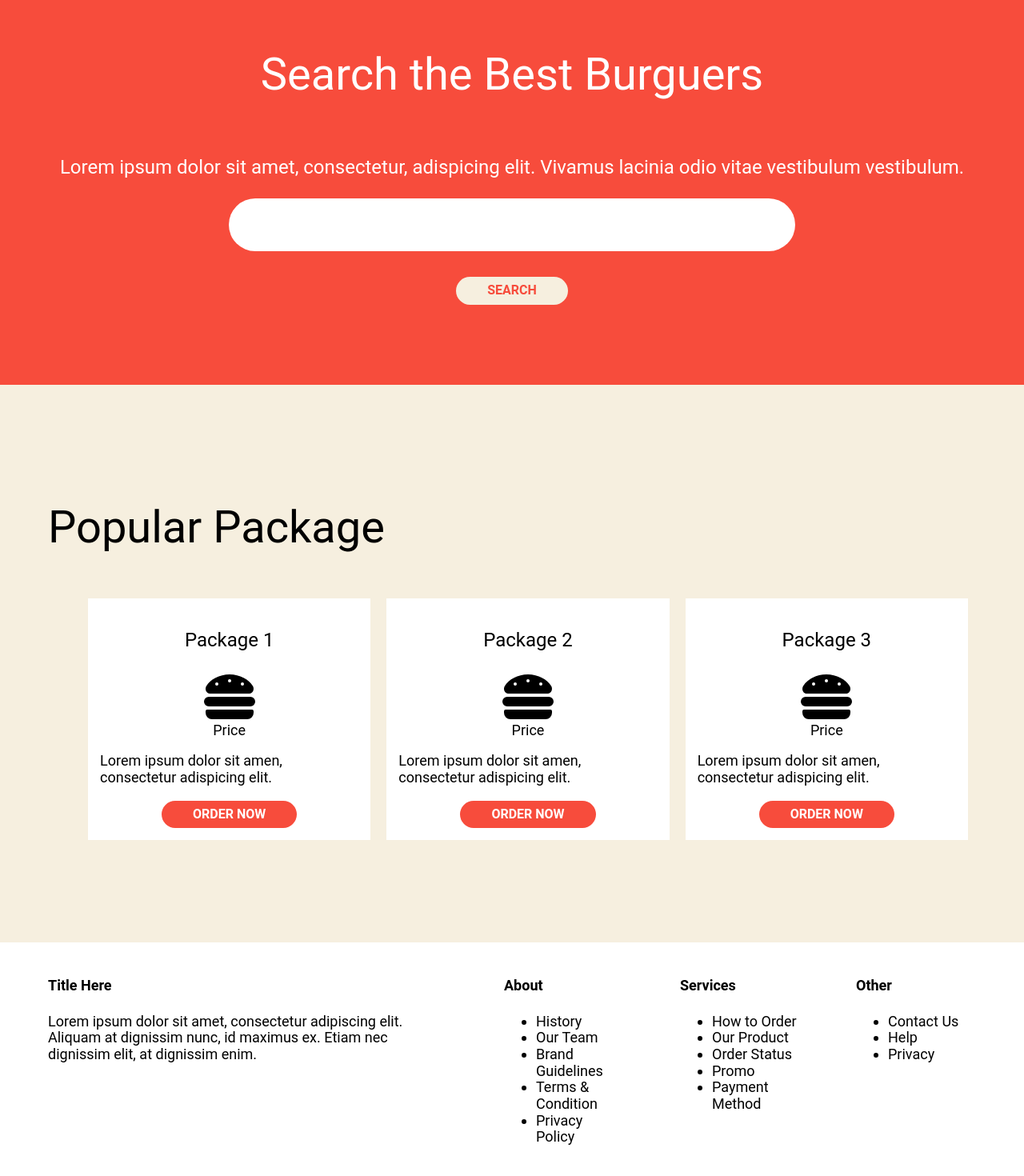
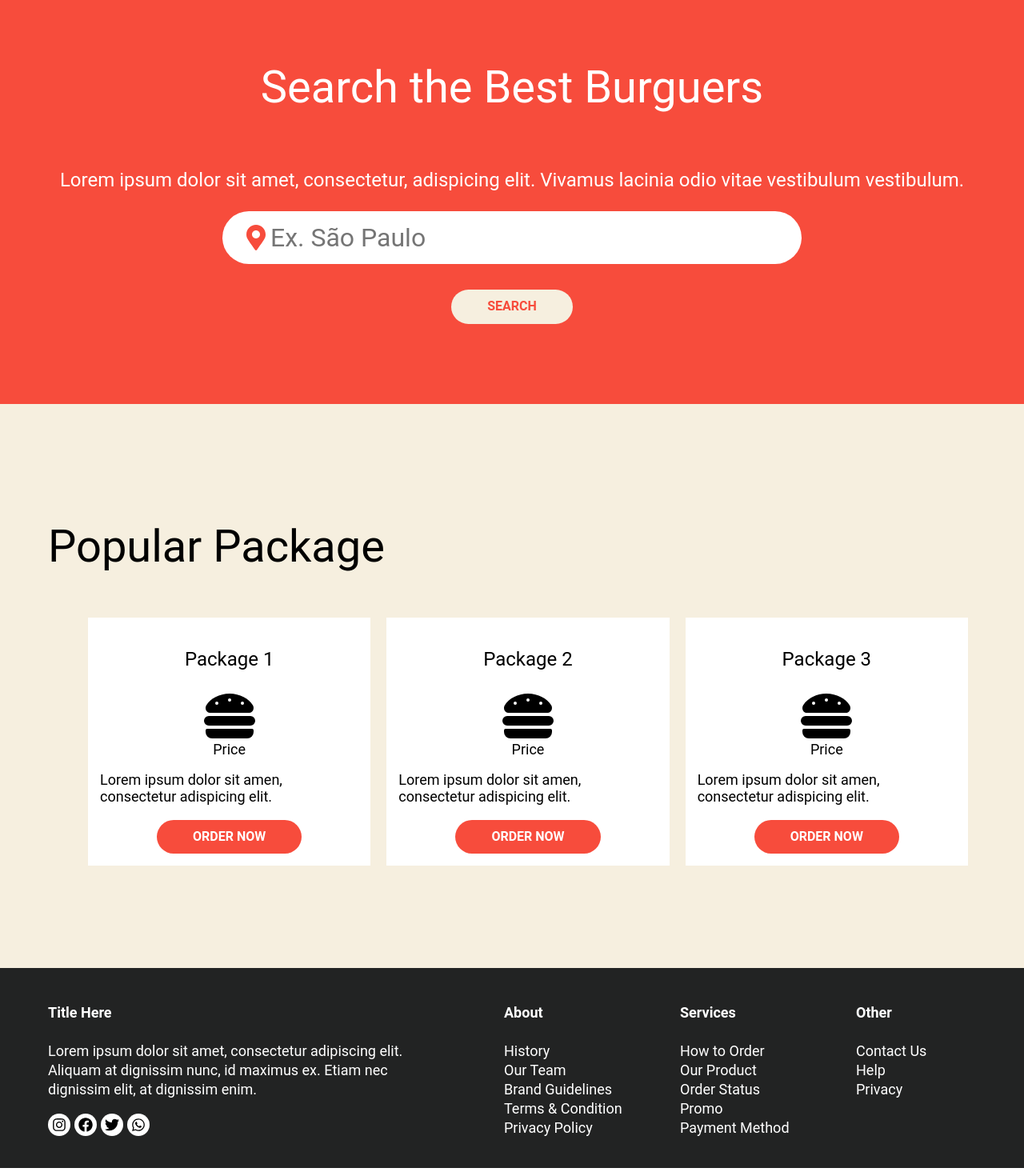
Before and after one commit to maribel1995/bfood-react, a React (Create React App) app: page / in a window 1280 px wide. Shown: the part 972-2442 px from the top of the page at 80% size. Built offline with nearby package versions, Linux system fonts and the light colour scheme.

Commit message:
Adding icons, updating search widget, fixing footer layout and call to search page

```diff
--- a/package.json
+++ b/package.json
@@ -4,6 +4,8 @@
   "private": true,
   "dependencies": {
     "@fortawesome/fontawesome-svg-core": "^1.2.28",
+    "@fortawesome/free-brands-svg-icons": "^5.13.0",
+    "@fortawesome/free-regular-svg-icons": "^5.13.0",
     "@fortawesome/free-solid-svg-icons": "^5.13.0",
     "@fortawesome/react-fontawesome": "^0.1.9",
     "@testing-library/jest-dom": "^4.2.4",
--- a/src/App.js
+++ b/src/App.js
@@ -12,7 +12,7 @@ function App() {
         <HeaderComponent />
 
         <Switch className="page">
-          <Route path="/search">
+          <Route path="/search/:city">
             <Search/>
           </Route>
           <Route path="/">
--- a/src/components/FooterComponent.js
+++ b/src/components/FooterComponent.js
@@ -1,11 +1,16 @@
 import React from 'react'
 import styled from 'styled-components'
 import { Container } from '../styles/styles'
+import { faFacebook, faTwitter, faInstagram, faWhatsapp } from '@fortawesome/free-brands-svg-icons'
+import { FontAwesomeIcon } from '@fortawesome/react-fontawesome'
 
-const Footer = styled.header`
+const Footer = styled.footer`
   display: flex;
   flex-direction: row;
   justify-content: space-around;
+  background-color: #222323;
+  color: #fff;
+  line-height: 1.5rem;
 `
 const Section = styled.section`
   padding: 20px 0;
@@ -14,11 +19,25 @@ const Section = styled.section`
 const SectionFooterMenu = styled(Section)`
   width: 150px
 `
+const FooterList = styled.ul`
+  list-style: none;
+  padding: 0;
+`
 const FooterContainer = styled(Container)`
   display: flex;
   flex-direction: row;
   justify-content: space-between;
  `
+const SocialIcon = styled(FontAwesomeIcon)`
+  background: #fff;
+  border-radius: 50%;
+  width: 18px !important;
+  color: #000;
+  padding: 5px;
+  &:not(:first-child) {
+    margin-left: 5px;
+  }
+`
 
 export default class FooterComponent extends React.Component {
   render () {
@@ -28,35 +47,42 @@ export default class FooterComponent extends React.Component {
           <Section>
             <h4>Title Here</h4>
             <p>Lorem ipsum dolor sit amet, consectetur adipiscing elit. Aliquam
-              at dignissim nunc, id maximus ex. Etiam nec dignissim elit, at dignissim enim.</p>
+              at dignissim nunc, id maximus ex. Etiam nec dignissim elit, at
+              dignissim enim.</p>
+            <div>
+              <SocialIcon icon={faInstagram}/>
+              <SocialIcon icon={faFacebook}/>
+              <SocialIcon icon={faTwitter}/>
+              <SocialIcon icon={faWhatsapp}/>
+            </div>
           </Section>
           <SectionFooterMenu>
             <h4>About</h4>
-            <ul>
+            <FooterList>
               <li>History</li>
               <li>Our Team</li>
               <li>Brand Guidelines</li>
               <li>Terms & Condition</li>
               <li>Privacy Policy</li>
-            </ul>
+            </FooterList>
           </SectionFooterMenu>
           <SectionFooterMenu>
             <h4>Services</h4>
-            <ul>
+            <FooterList>
               <li>How to Order</li>
               <li>Our Product</li>
               <li>Order Status</li>
               <li>Promo</li>
               <li>Payment Method</li>
-            </ul>
+            </FooterList>
           </SectionFooterMenu>
           <SectionFooterMenu>
             <h4>Other</h4>
-            <ul>
+            <FooterList>
               <li>Contact Us</li>
               <li>Help</li>
               <li>Privacy</li>
-            </ul>
+            </FooterList>
           </SectionFooterMenu>
         </FooterContainer>
       </Footer>
--- a/src/components/HeaderComponent.js
+++ b/src/components/HeaderComponent.js
@@ -12,6 +12,7 @@ const Header = styled.header`
   width: 100%;
   color: #fff;
   line-height: 3.25rem;
+  background-color: #222323;
 `
 const HeaderContainer = styled(Container)`
   display: flex;
--- a/src/components/Home.js
+++ b/src/components/Home.js
@@ -1,12 +1,8 @@
-import React from 'react';
+import React from 'react'
 import styled from 'styled-components'
 import { faHamburger } from '@fortawesome/free-solid-svg-icons'
 import { FontAwesomeIcon } from '@fortawesome/react-fontawesome'
-import {
-  Container,
-  ButtonSecondary,
-  ButtonPrimary,
-} from '../styles/styles'
+import { ButtonPrimary, Container } from '../styles/styles'
 import SearchWidgetComponent from './SearchWidgetComponent'
 
 const Section = styled.section`
@@ -59,26 +55,28 @@ export default class Home extends React.Component {
         <SectionPromotional>
           <Container>
             <h2>Get Cashback up to 50%</h2>
-            <h3>Lorem ipsum dolor sit amet, consectetur adipiscing elit. Suspendisse
+            <h3>Lorem ipsum dolor sit amet, consectetur adipiscing elit.
+              Suspendisse
               consectur justo eu nunc consequat.</h3>
-            <ButtonPrimary>Order Now</ButtonPrimary>
+            <ButtonPrimary to="/">Order Now</ButtonPrimary>
           </Container>
         </SectionPromotional>
         <SectionPromotionalSecondary>
           <Container>
             <h2>Big Burger</h2>
-            <h3>Lorem ipsum dolor sit amet, consectetur, adispicing elit. Vivamus
+            <h3>Lorem ipsum dolor sit amet, consectetur, adispicing elit.
+              Vivamus
               lacinia odio vitae vestibulum vestibulum.</h3>
-            <ButtonPrimary>Order Now</ButtonPrimary>
+            <ButtonPrimary to="/">Order Now</ButtonPrimary>
           </Container>
         </SectionPromotionalSecondary>
         <SectionSearch>
           <SearchWrapper>
             <h2>Search the Best Burguers</h2>
-            <h3>Lorem ipsum dolor sit amet, consectetur, adispicing elit. Vivamus
+            <h3>Lorem ipsum dolor sit amet, consectetur, adispicing elit.
+              Vivamus
               lacinia odio vitae vestibulum vestibulum.</h3>
             <SearchWidgetComponent/>
-            <ButtonSecondary>Search</ButtonSecondary>
           </SearchWrapper>
         </SectionSearch>
         <SectionPackages>
@@ -87,29 +85,29 @@ export default class Home extends React.Component {
             <PackageList>
               <PackageCard>
                 <h3>Package 1</h3>
-                <Icon icon={faHamburger} />
+                <Icon icon={faHamburger}/>
                 <span>Price</span>
                 <p>Lorem ipsum dolor sit amen, consectetur adispicing elit.</p>
-                <ButtonPrimary>Order Now</ButtonPrimary>
+                <ButtonPrimary to="/">Order Now</ButtonPrimary>
               </PackageCard>
               <PackageCard>
                 <h3>Package 2</h3>
-                <Icon icon={faHamburger} />
+                <Icon icon={faHamburger}/>
                 <span>Price</span>
                 <p>Lorem ipsum dolor sit amen, consectetur adispicing elit.</p>
-                <ButtonPrimary>Order Now</ButtonPrimary>
+                <ButtonPrimary to="/">Order Now</ButtonPrimary>
               </PackageCard>
               <PackageCard>
                 <h3>Package 3</h3>
-                <Icon icon={faHamburger} />
+                <Icon icon={faHamburger}/>
                 <span>Price</span>
                 <p>Lorem ipsum dolor sit amen, consectetur adispicing elit.</p>
-                <ButtonPrimary>Order Now</ButtonPrimary>
+                <ButtonPrimary to="/">Order Now</ButtonPrimary>
               </PackageCard>
             </PackageList>
           </Container>
         </SectionPackages>
       </div>
-    );
+    )
   }
 }
--- a/src/components/SearchWidgetComponent.js
+++ b/src/components/SearchWidgetComponent.js
@@ -1,5 +1,8 @@
-import React from 'react';
+import React from 'react'
 import styled from 'styled-components'
+import { faMapMarkerAlt } from '@fortawesome/free-solid-svg-icons'
+import { FontAwesomeIcon } from '@fortawesome/react-fontawesome'
+import { ButtonSecondary } from '../styles/styles'
 
 const Input = styled.input`
   border: none;
@@ -7,10 +10,23 @@ const Input = styled.input`
   padding: 15px 14px;
   width: 650px;
   border-radius: 35px;
-    padding-left: 44px;
+  padding-left: 60px;
+`
+const InputField = styled.div`
+  position: relative;
+`
+const Icon = styled(FontAwesomeIcon)`
+  position: absolute;
+  font-size: 2rem;
+  color: ${props => props.theme.primary};
+  top: calc(66px/2 - 1rem);
+  left: 30px;
 `
 const SearchComponent = styled.div`
   position: relative;
+  display: flex;
+  flex-flow: column;
+  align-items: center;
 `
 const CitiesList = styled.ul`
   position: absolute;
@@ -25,48 +41,78 @@ const CitiesListItem = styled.ul`
   color: #000;
   font-size: 2rem;
   padding: 15px 10px;
+  &:hover {
+    background-color: #fCfCfC;
+  }
 `
 const SearchInput = styled(Input)`
   margin-bottom: 2rem
 `
 
 export default class SearchWidgetComponent extends React.Component {
-  constructor(props) {
-    super(props);
-    this.state = { search: '', items: [], isLoaded: false };
-    this.handleChange = this.handleChange.bind(this);
+  constructor (props) {
+    super(props)
+    this.state = { search: '', items: [], isLoaded: false, selected: 0 }
+    this.handleChange = this.handleChange.bind(this)
+    this.selectItem = this.selectItem.bind(this)
+    this.getResults = this.getResults.bind(this)
   }
 
-  handleChange(event) {
-    this.setState({search: event.target.value});
-    const headers = new Headers();
+  handleChange (event) {
+    this.setState({ search: event.target.value })
+
+    if (event.target.value.length < 4)
+      return
+
+    const headers = new Headers()
     headers.set('user-key', '77576b2dae845bf32c1de0795a7753e1')
 
-    fetch(`https://developers.zomato.com/api/v2.1/cities?q=${this.state.search}`, { headers: headers})
+    fetch(
+      `https://developers.zomato.com/api/v2.1/cities?q=${this.state.search}`,
+      { headers: headers })
       .then(res => res.json())
       .then(
         (result) => {
           this.setState({
             isLoaded: true,
-            items: result.location_suggestions.map(city => <CitiesListItem key={city.id}>{city.name}</CitiesListItem>)
-          });
+            items: result.location_suggestions.map(
+              city => <CitiesListItem key={city.id}
+                                      onClick={() => this.selectItem(
+                                        city)}>{city.name}</CitiesListItem>),
+          })
         },
         (error) => {
           this.setState({
             isLoaded: true,
-            error
-          });
+            error,
+          })
+        },
+      )
   }
+
+  selectItem ({ name, id }) {
+    this.setState({ selected: id, search: name })
+  }
+
+  getResults () {
+    const selected = this.state.selected
+    return (
+      selected ? null : <CitiesList
+        className="cities">{this.state.items}</CitiesList>
     )
   }
 
   render () {
     return (
       <SearchComponent>
-        <SearchInput value={this.state.search} onChange={this.handleChange} />
-        <CitiesList className="cities">
-          {this.state.items}
-        </CitiesList>
+        <InputField>
+          <Icon icon={faMapMarkerAlt}/>
+          <SearchInput value={this.state.search} onChange={this.handleChange}
+                       placeholder="Ex. São Paulo"/>
+          {this.getResults()}
+        </InputField>
+        <ButtonSecondary
+          to={{ pathname: `/search/${this.state.selected}` }}>Search</ButtonSecondary>
       </SearchComponent>
     )
   }
--- a/src/styles/styles.js
+++ b/src/styles/styles.js
@@ -1,4 +1,5 @@
 import styled from "styled-components";
+import { Link } from 'react-router-dom'
 
 export const Container = styled.div`
   margin: 0 auto;
@@ -6,15 +7,17 @@ export const Container = styled.div`
   width: 1160px;
 `;
 
-export const ButtonPrimary = styled.button`
+export const ButtonPrimary = styled(Link)`
   background-color: ${props => props.theme.primary};
+  display: inline-block;
   color: white;
   border: none;
-    border-radius: 19px;
-    padding: 8px 39px;
+  border-radius: 25px;
+  padding: 12px 45px;
   font-size: 1rem;
   font-weight: bold;
   text-transform: uppercase;
+  text-decoration: none;
 `
 
 export const ButtonSecondary = styled(ButtonPrimary)`
```
Also changed, not shown: src/components/Search.js (+5 -5 lines), 1 other file (tests, documents, lock files or other folders). Lines whose indentation alone changed are shown as unchanged.
